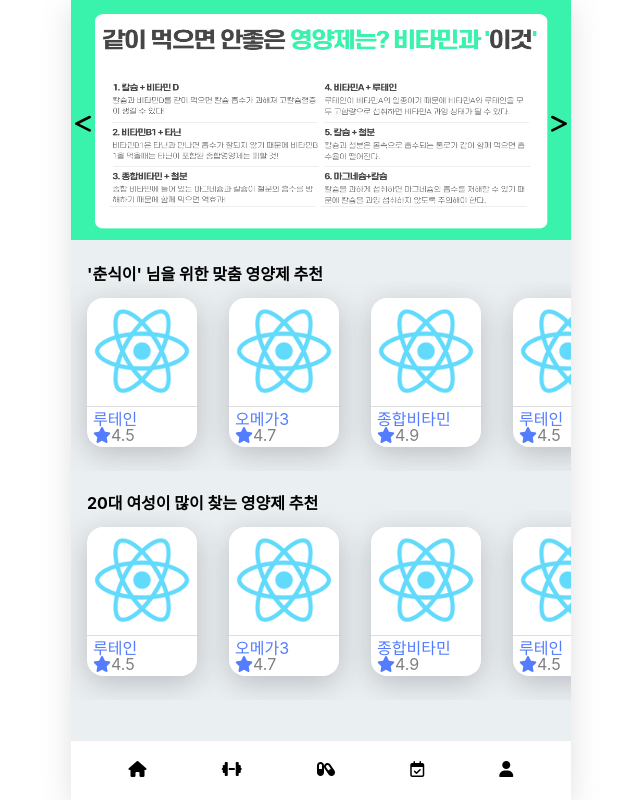
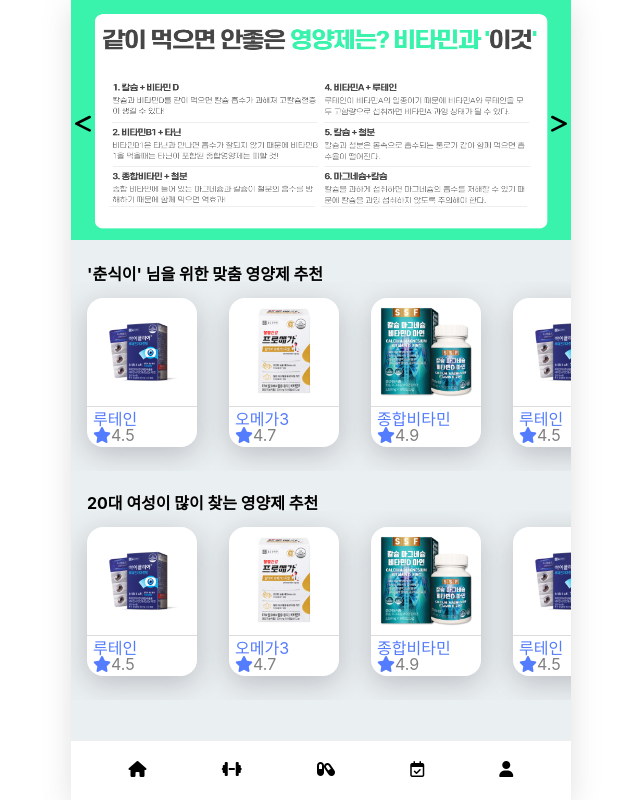
Before and after one commit to rkarud1234/Health-And-Pills, a React (Create React App) app in the folder FE/: page /pills in a window 1280 px wide. Shown: the whole page, without its empty margins (319-959 px from the left). Built offline with nearby package versions, Linux system fonts and the light colour scheme.

Commit message:
feat: url prop 추가

```diff
--- a/FE/src/components/cards/PillCard.js
+++ b/FE/src/components/cards/PillCard.js
@@ -29,11 +29,12 @@ const StyledPillCardContentWrapper = styled.div`
   }
 `;
 
-const PillCard = ({ text, rating, width, height, padding }) => {
+const PillCard = ({ text, rating, width, height, padding, url }) => {
+
   return (
     <StyledPillCard width={width} height={height}>
       <StyledPillCardImgWrapper padding={padding}>
-        <img src={process.env.PUBLIC_URL + "logo512.png"} />
+        {url ? <img src={url} /> : <img src={process.env.PUBLIC_URL + "logo512.png"} />}
       </StyledPillCardImgWrapper>
       <StyledPillCardContentWrapper padding={padding}>
         <span>{text}</span>
```
